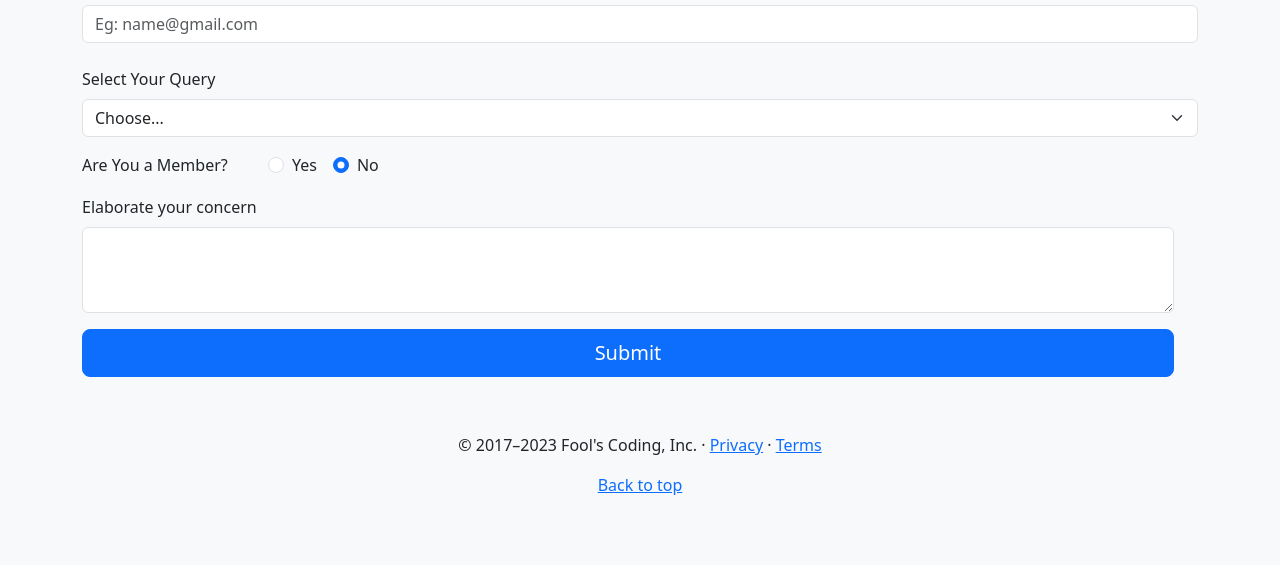
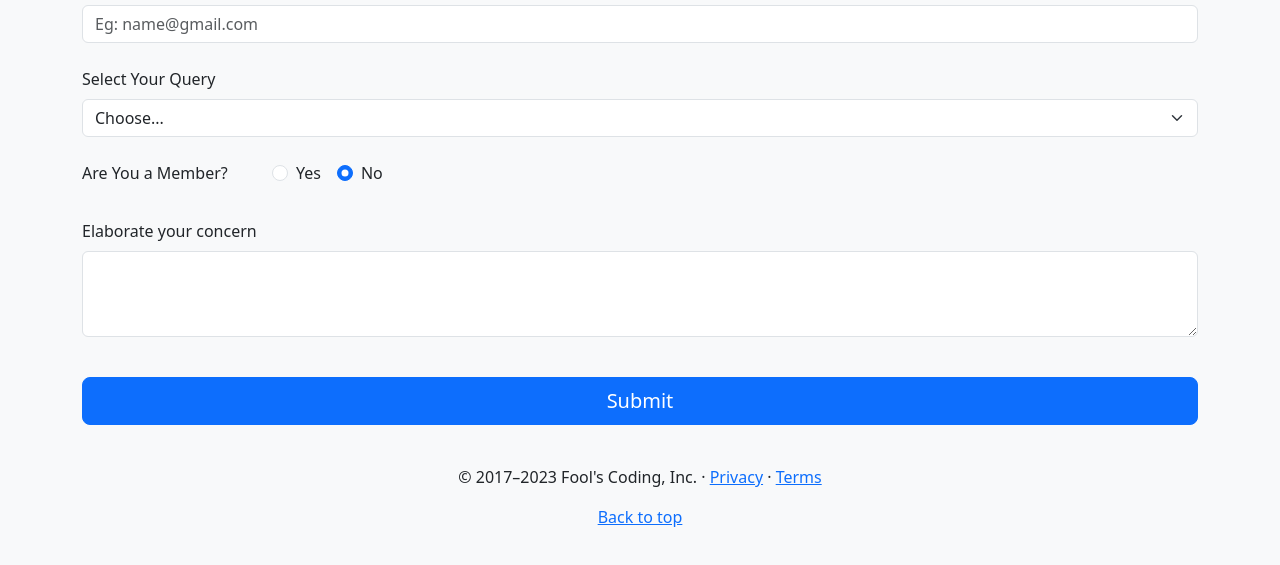
Before and after one commit to Sinmbf/Learn_BootStrap.github.io, a plain HTML site: page Blog_Website/contact.html in a window 1280 px wide. Shown: the part 153-718 px from the top of the page. Drawn offline with nearby package versions, Linux system fonts and the light colour scheme.

Commit message:
Update form

```diff
--- a/Blog_Website/contact.html
+++ b/Blog_Website/contact.html
@@ -77,9 +77,8 @@
                 </select>
             </div>
 
-            <fieldset class="row mb-3 mt-3">
             <legend class="col-form-label col-sm-2 pt-0">Are You a Member?</legend>
-                <div class="col-sm-10 d-flex gap-3 mb-3">
+            <div class="col-sm-10 d-flex gap-3 mb-2">
                 <div class="form-check">
                     <input class="form-check-input" type="radio" name="gridRadios" id="gridRadios1" value="option1"
                         checked>
@@ -96,11 +95,11 @@
                 </div>
             </div>
 
-            <div class="mb-3">
+            <div class="mb-3 col-md-12">
                 <label for="exampleFormControlTextarea1" class="form-label">Elaborate your concern</label>
                 <textarea class="form-control" id="exampleFormControlTextarea1" rows="3"></textarea>
             </div>
-            <div class="col-12">
+            <div class="col-md-12">
                 <button type="submit" class="btn btn-primary btn-lg w-100">Submit</button>
             </div>
         </form>
```
Lines whose indentation alone changed are shown as unchanged.
